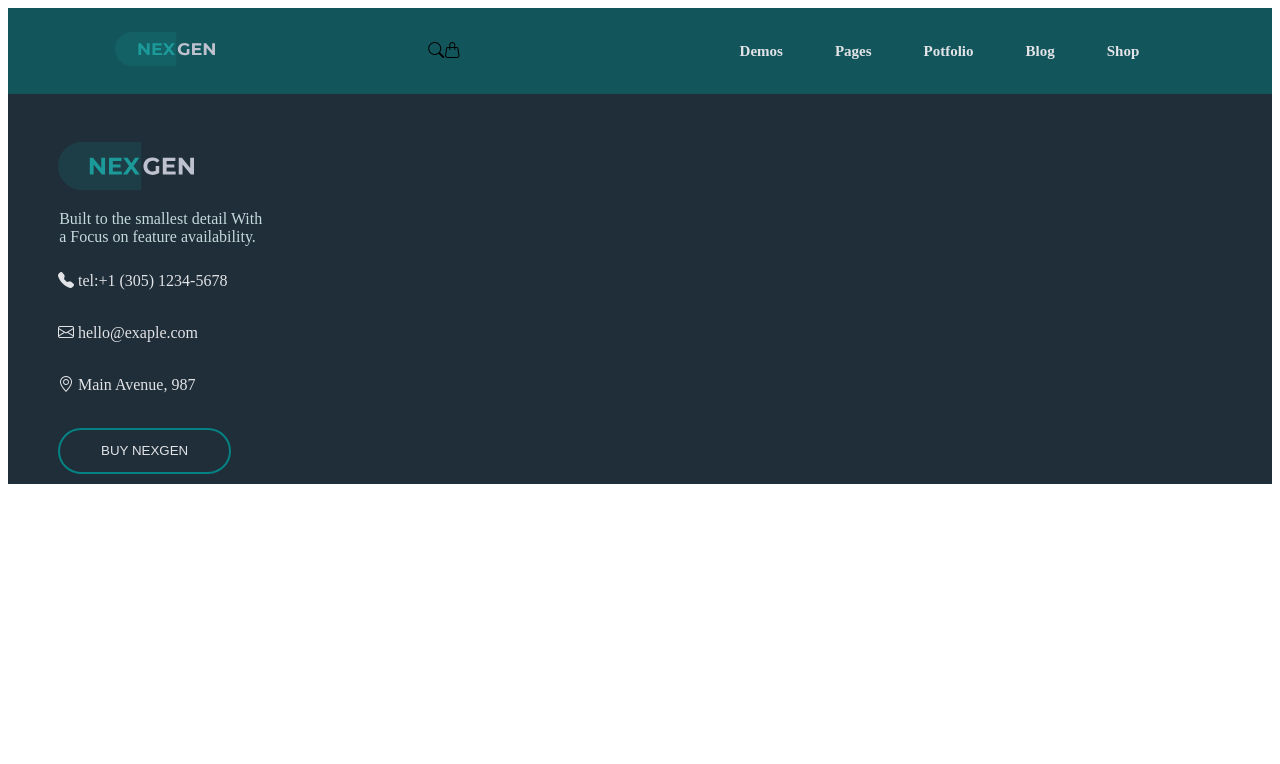
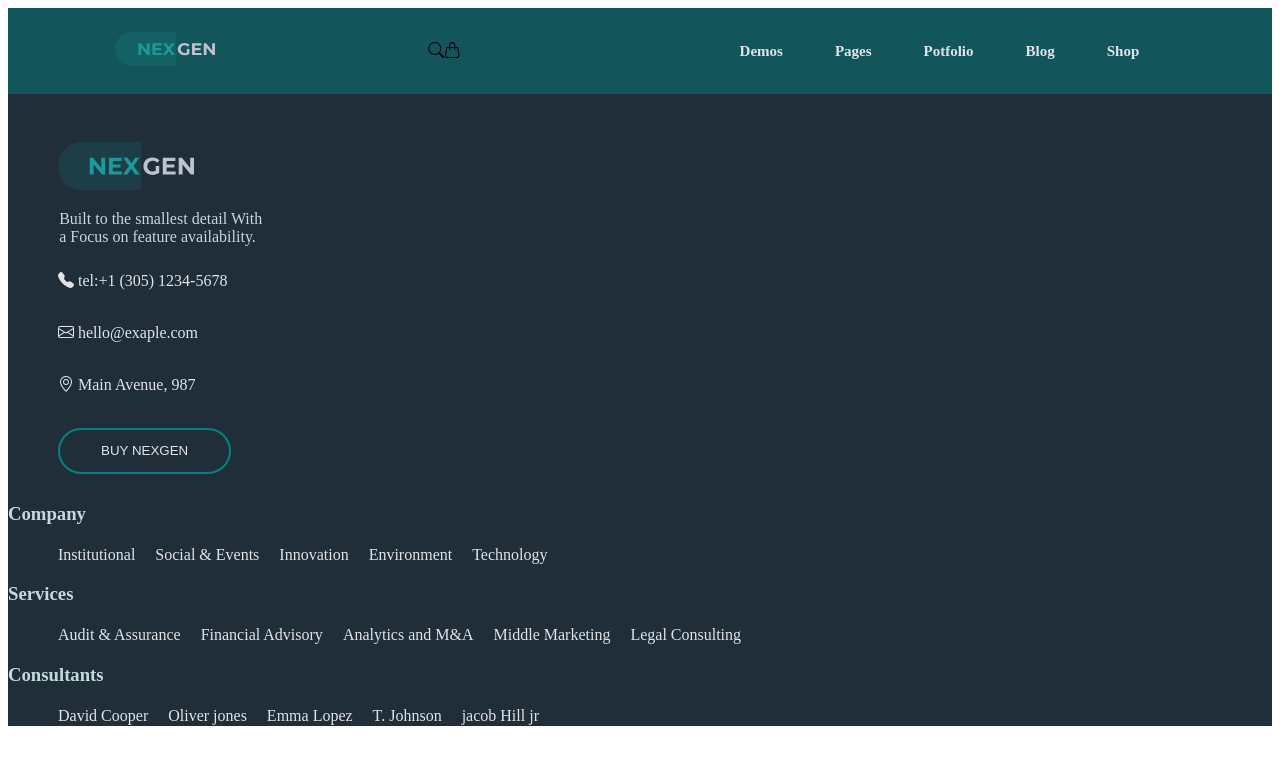
Before and after one commit to Huntney1/proj-html-vuejs, a Vue app in the folder insurance-consulting/: page / in a window 1280 px wide. Shown: the top 764 px of the page. Built offline with nearby package versions, Linux system fonts and the light colour scheme.

Commit message:
liste footer

```diff
--- a/insurance-consulting/src/components/AppFooter.vue
+++ b/insurance-consulting/src/components/AppFooter.vue
@@ -14,6 +14,8 @@ export default {
         <section class="footer-main">
             <div class="container">
                 <div class="row items">
+
+                    <!-- 1° sezione -->
                     <div class="col-12 col-md-6 col-lg-3 item">
                         <!-- logo -->
                         <div class="content-block logo">
@@ -62,23 +64,64 @@ export default {
                             <li class="nav-item">
                                 <button type="button" class="buy-button">BUY NEXGEN</button>
                             </li>
+
                         </ul>
-
-
-
                     </div>
 
+                    <!-- 2° sezione -->
                     <div class="col-12 col-md-6 col-lg-3 item">
+                        <div class="card">
+                            <h3>Company</h3>
 
+                            <ul class="menu-Company">
+                                <li class="menu-item "><a href="#">Institutional</a></li>
+                                <li><a href="#">Social & Events</a></li>
+                                <li><a href="#">Innovation</a></li>
+                                <li><a href="#">Environment</a></li>
+                                <li><a href="#">Technology</a></li>
+                            </ul>
+
+                        </div>
                     </div>
-                    <div class="col-12 col-md-6 col-lg-3 item"></div>
-                    <div class="col-12 col-md-6 col-lg-3 item"></div>
+
+                    <!-- 3° sezione -->
+                    <div class="col-12 col-md-6 col-lg-3 item">
+                        <div class="card">
+                            <h3>Services</h3>
+
+                            <ul class="menu-Company">
+                                <li class="menu-item "><a href="#">Audit & Assurance</a></li>
+                                <li><a href="#">Financial Advisory</a></li>
+                                <li><a href="#">Analytics and M&A</a></li>
+                                <li><a href="#">Middle Marketing</a></li>
+                                <li><a href="#">Legal Consulting</a></li>
+                            </ul>
+
+                        </div>
+                    </div>
+                    <!-- 4° sezione -->
+
+                    <div class="col-12 col-md-6 col-lg-3 item">
+                        <div class="card">
+                            <h3>Consultants</h3>
+
+                            <ul class="menu-Company">
+                                <li class="menu-item "><a href="#">David Cooper</a></li>
+                                <li><a href="#">Oliver jones</a></li>
+                                <li><a href="#">Emma Lopez</a></li>
+                                <li><a href="#">T. Johnson</a></li>
+                                <li><a href="#">jacob Hill jr</a></li>
+                            </ul>
+
+                        </div>
+                    </div>
 
                 </div>
             </div>
         </section>
     </footer>
 </template>
+
 <style lang="scss">
     @use "../style/partials/variables" as *;
     footer{
```
